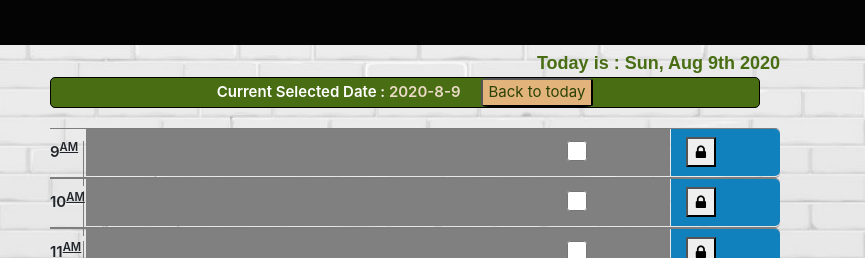
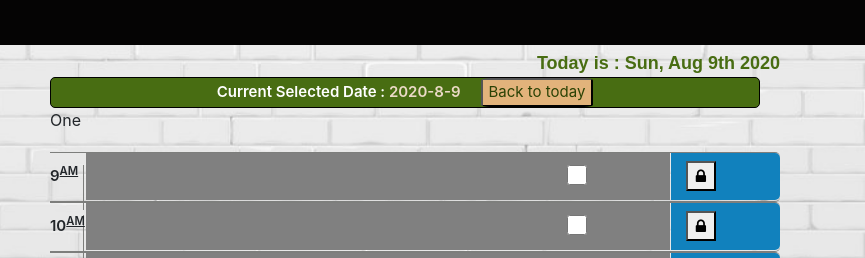
Before and after one commit to bhagatabhijeet/workdayscheduler, a plain HTML site: page index.html in a window 1280 px wide. Shown: the top 258 px of the page, 415-1280 px from the left. Drawn offline with nearby package versions, Linux system fonts and the light colour scheme.

Commit message:
add message div

```diff
--- a/index.html
+++ b/index.html
@@ -67,6 +67,7 @@
                 <div class="selectedDayDiv">
                     Current Selected Date : <span id="selectedDay"></span><button id="backToToday">Back to today</button>
                 </div>
+                <div class="messagediv">One</div>
                 <div class="timeSlotsContainer">
 
                 </div>
```
